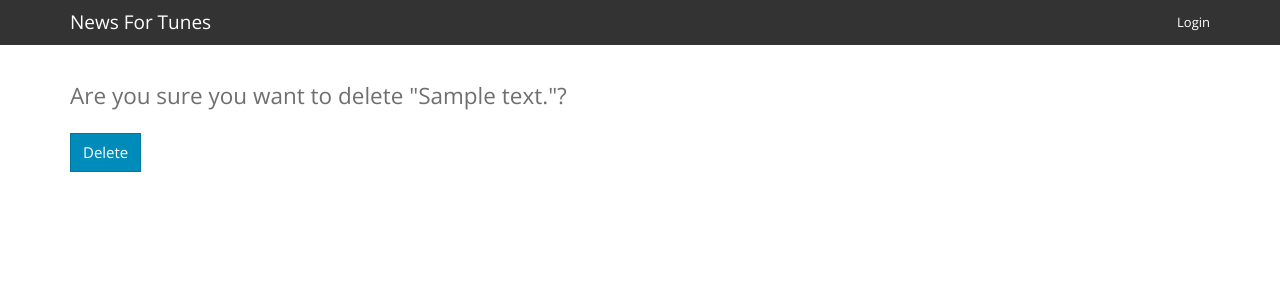
After one commit to willps94/final_1, a Django app: page /post/1/comment/delete/1/ in a window 1280 px wide. The commit adds this page. Shown: the top 300 px of the page. Run offline with Django 3.2, Linux system fonts and the light colour scheme; tables that the repository leaves empty hold one stand-in row (values such as "Sample post"); some libraries are stand-ins or nearby versions.

Commit message:
Add answer delete view

```diff
--- a/core/urls.py
+++ b/core/urls.py
@@ -12,4 +12,5 @@ urlpatterns = patterns('',
     url(r'^post/delete/(?P<pk>\d+)/$', PostDeleteView.as_view(), name='post_delete'),
     url(r'^post/(?P<pk>\d+)/comment/create/$', CommentCreateView.as_view(), name='comment_create'),
     url(r'^post/(?P<post_pk>\d+)/comment/update/(?P<comment_pk>\d+)/$', CommentUpdateView.as_view(), name='comment_update'),
+    url(r'^post/(?P<post_pk>\d+)/comment/delete/(?P<comment_pk>\d+)/$', CommentDeleteView.as_view(), name='comment_delete'),
 )
--- a/core/views.py
+++ b/core/views.py
@@ -62,3 +62,11 @@ class CommentUpdateView(UpdateView):
 
           def get_success_url(self):
             return self.object.post.get_absolute_url()
+
+class CommentDeleteView(DeleteView):
+    model = Comment
+    pk_url_kwarg = 'comment_pk'
+    template_name = 'comment/comment_confirm_delete.html'
+
+    def get_success_url(self):
+        return self.object.post.get_absolute_url()
--- /dev/null
+++ b/templates/comment/comment_confirm_delete.html
@@ -0,0 +1,8 @@
+{% extends 'base.html' %}
+{% block content %}
+<p class="lead">Are you sure you want to delete "{{ comment.text }}"?</p>
+<form method="post" action="">
+    {% csrf_token %}
+  <button type="submit" class="btn btn-primary">Delete</button>
+</form>
+{% endblock %}
--- a/templates/post/post_detail.html
+++ b/templates/post/post_detail.html
@@ -15,6 +15,7 @@
 <div class="panel">
   <p>{{ post.text }}</p>
   <p><a href="{% url 'comment_update' post_pk=post.id comment_pk=comment.id %}">Edit Comment</a></p>
+  <p><a href="{% url 'comment_delete' post_pk=post.id comment_pk=comment.id %}">Delete Comment</p>
   {% if comment.user == user %}
 {% endif %}
   <p>Posted by {{ post.user.username }} on {{ post.created_at }}</p>
```
